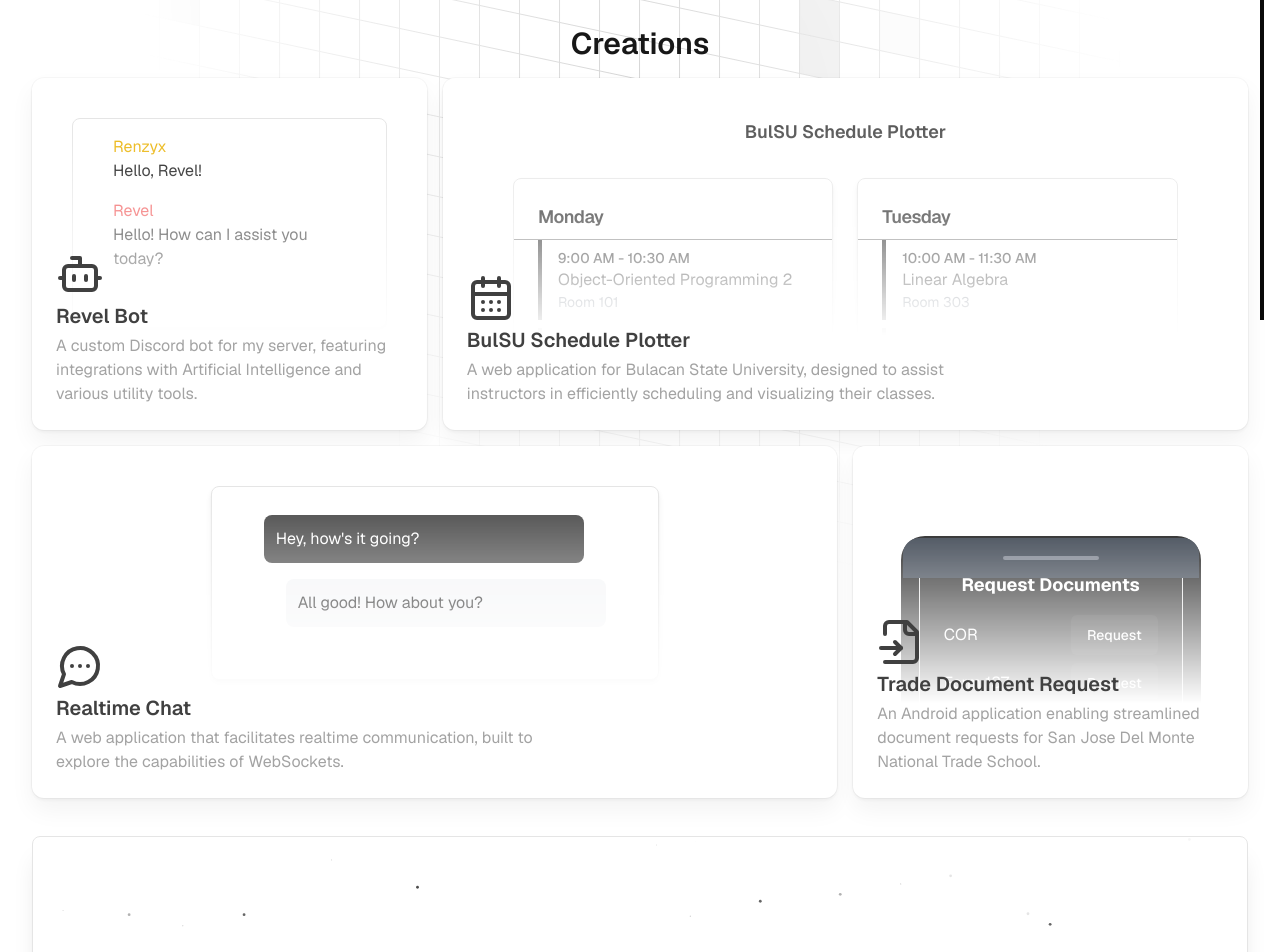
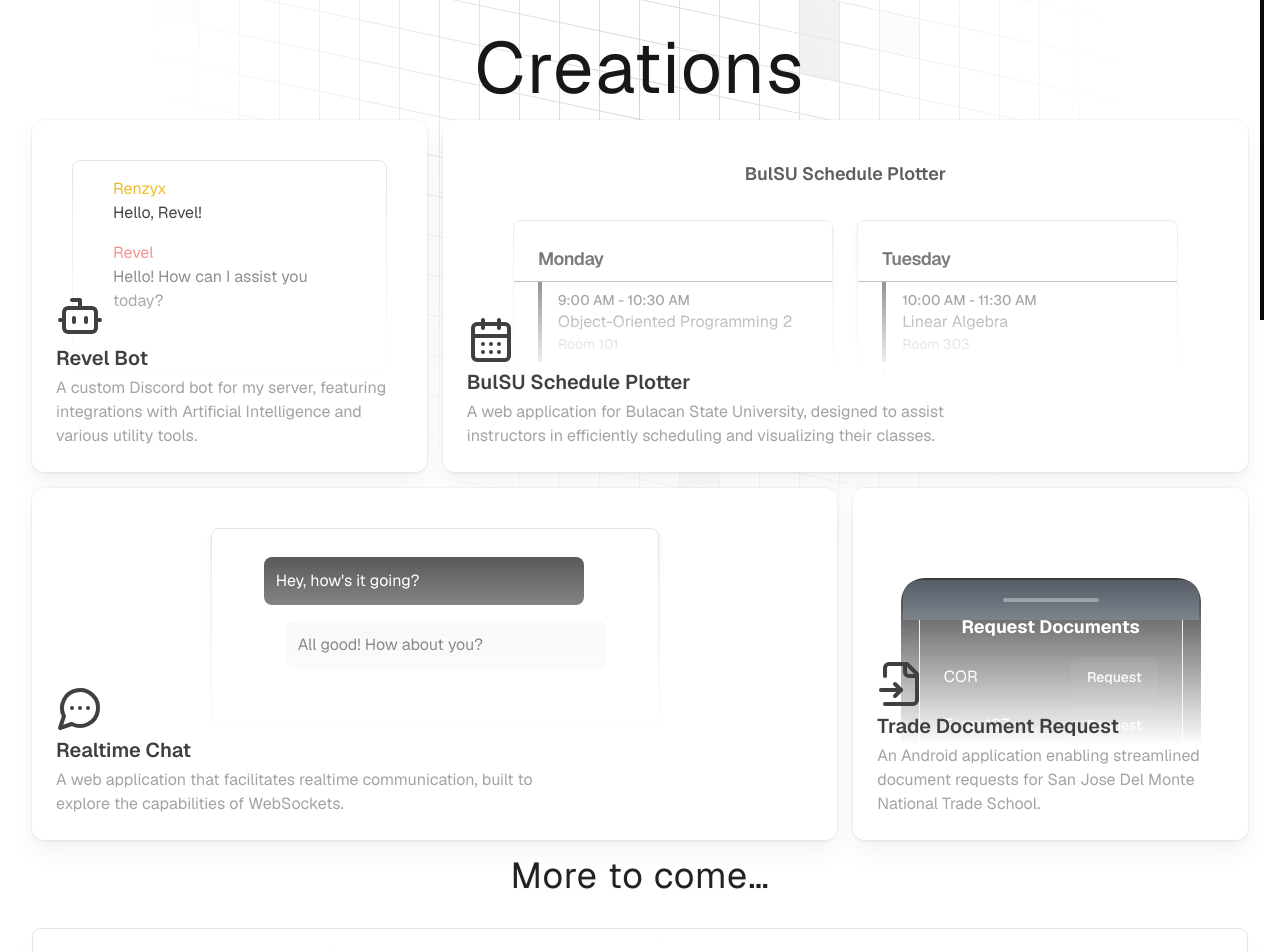
Before and after one commit to xyugen/portfolio, a Next.js app: page / in a window 1280 px wide. Shown: the part 480-1432 px from the top of the page. Built offline with nearby package versions, Linux system fonts and the light colour scheme.

Commit message:
feat: add animation to bento projects section

```diff
--- a/src/app/components/BentoProjects.tsx
+++ b/src/app/components/BentoProjects.tsx
@@ -1,16 +1,24 @@
 import { BentoCard, BentoGrid } from "@/components/magicui/bento-grid";
 import React from "react";
 import { bentoProject } from "./data";
-import BlurFade from "@/components/magicui/blur-fade";
+import WordFadeIn from "@/components/magicui/word-fade-in";
+import { motion } from "framer-motion";
 
 const BentoProjects = () => {
     return (
-        <BlurFade inView>
-            <section id="projects" className="space-y-4 ">
-                <h2 className="text-primary text-3xl text-center font-semibold">Creations</h2>
-                <Bento />
-            </section>
-        </BlurFade>
+        <section id="projects" className="space-y-4">
+            {section.map((item, index) => (
+                <motion.div
+                    key={index}
+                    initial={{ opacity: 0, y: 20 }}
+                    whileInView={{ opacity: 1, y: 0 }}
+                    viewport={{ once: true }}
+                    transition={{ duration: 0.5, delay: 0.5 * index }}
+                >
+                    {item}
+                </motion.div>
+            ))}
+        </section>
     );
 };
 
@@ -24,4 +32,17 @@
     );
 };
 
+const section: React.ReactNode[] = [
+    <h2 key={0} className="text-primary text-7xl text-center tracking-wide font">
+        Creations
+    </h2>,
+    <Bento key={1} />,
+    <WordFadeIn
+        key={2}
+        words="More to come&hellip;"
+        className="text-foreground/90 text-2xl md:text-4xl tracking-wide text-center"
+        delay={0.75}
+    />,
+];
+
 export default BentoProjects;
--- a/src/components/projects/document-request.tsx
+++ b/src/components/projects/document-request.tsx
@@ -1,21 +1,14 @@
-import { useState } from "react";
 import { motion } from "framer-motion";
 import { Card, CardContent, CardHeader } from "@/components/ui/card";
 import { Button } from "@/components/ui/button";
 
 const DocumentRequestApp = () => {
-    const [requestedDocuments, setRequestedDocuments] = useState<string[]>([]);
-
     const documents = [
         "COR",
         "Form 137",
         "Good Moral",
         "Transcript of Records",
     ];
-
-    const handleRequest = (document: string) => {
-        setRequestedDocuments((prev) => [...prev, document]);
-    };
 
     return (
         <div className="flex justify-center items-center min-h-screen">
@@ -42,7 +35,6 @@
                                 >
                                     <span>{doc}</span>
                                     <Button
-                                        onClick={() => handleRequest(doc)}
                                         variant={'default'}
                                     >
                                         Request
@@ -50,23 +42,6 @@
                                 </li>
                             ))}
                         </ul>
-                        {requestedDocuments.length > 0 && (
-                            <motion.div
-                                className="mt-4 p-2 bg-gray-800 rounded-lg"
-                                initial={{ opacity: 0, y: 10 }}
-                                animate={{ opacity: 1, y: 0 }}
-                                transition={{ duration: 0.3 }}
-                            >
-                                <h3 className="font-semibold">
-                                    Requested Documents:
-                                </h3>
-                                <ul className="list-disc list-inside">
-                                    {requestedDocuments.map((doc, index) => (
-                                        <li key={index}>{doc}</li>
-                                    ))}
-                                </ul>
-                            </motion.div>
-                        )}
                     </CardContent>
                 </Card>
             </motion.div>
```
